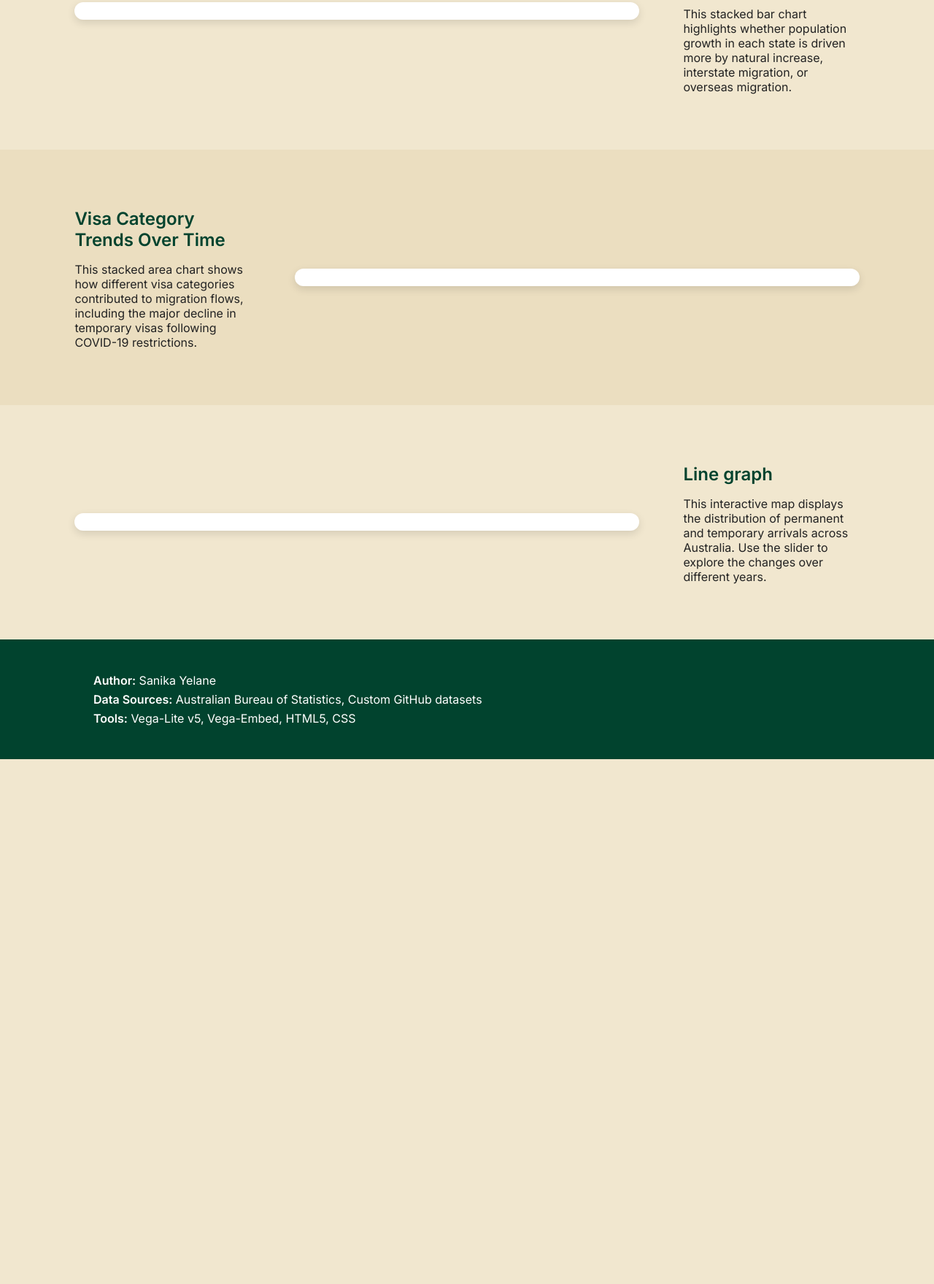
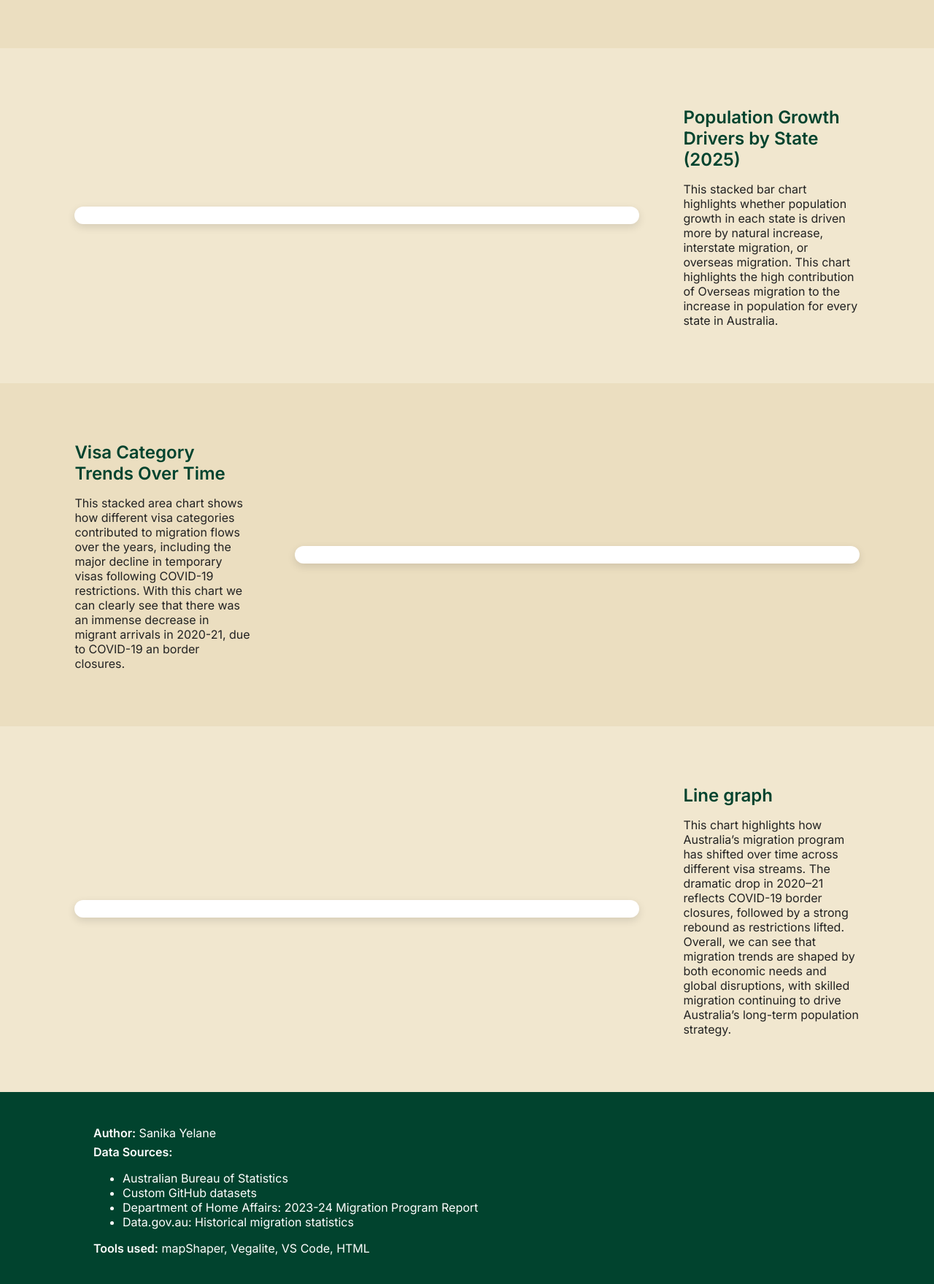
Before and after one commit to syel0006/FIT3179, a plain HTML site: page index.html in a window 1280 px wide. Shown: the part 795-2554 px from the top of the page at 73% size. Before the commit the page ends 1835 px from the top, so only its background shows below. Drawn offline with Linux system fonts and the light colour scheme; a script that the page names is missing.

Commit message:
finalised design

```diff
--- a/index.html
+++ b/index.html
@@ -110,6 +110,7 @@
       color: white;
     }
 
+
   </style>
 </head>
 
@@ -118,7 +119,7 @@
   <section id="intro-section">
   <h1>Migration Visualisations Dashboard</h1>
   <p>
-    This visualisation Dashboard provides an interactive exploration of population change in Australia,
+    This Visualisation Dashboard provides an interactive exploration of population change in Australia,
     focusing on overseas migration, visa patterns, and state-by-state growth. It highlights
     how migration trends have shifted over time, especially before, during, and after
     the COVID-19 pandemic, revealing differences in how each state contributes to
@@ -131,7 +132,8 @@
     <div class="vis-container" id="mapVis"></div>
     <div class="description">
       <h2>Migration Arrivals by State</h2>
-      <p>This interactive map displays the distribution of permanent and temporary arrivals across Australia. Use the slider to explore the changes over different years.</p>
+      <p>This visualisation explores how overseas migration contributes to population change across Australia at the state level for a selected year. The map reveals strong east-coast dominance, particularly in New South Wales, Victoria, and Queensland- where most international arrivals settle due to major job markets, education hubs, and established migrant communities.
+         The filter can be used to change the data to a different year's data and can help compare the response of migration before and after COVID-19. </p>
       <p class="note-warning">⚠ No data available between 2020–22 due to COVID border restrictions.</p>
     </div>
   </section>
@@ -141,7 +143,9 @@
     <div class="vis-container" id="barVis"></div>
     <div class="description">
       <h2>Population Growth Drivers by State (2025)</h2>
-      <p>This stacked bar chart highlights whether population growth in each state is driven more by natural increase, interstate migration, or overseas migration.</p>
+      <p>This stacked bar chart highlights whether population growth in each state is driven more by natural increase, interstate migration, or overseas migration.
+        This chart highlights the high contribution of Overseas migration to the increase in population for every state in Australia.
+      </p>
     </div>
   </section>
 
@@ -150,7 +154,9 @@
     <div class="vis-container" id="areaVis"></div>
     <div class="description">
       <h2>Visa Category Trends Over Time</h2>
-      <p>This stacked area chart shows how different visa categories contributed to migration flows, including the major decline in temporary visas following COVID-19 restrictions.</p>
+      <p>This stacked area chart shows how different visa categories contributed to migration flows over the years, including the major decline in temporary visas following COVID-19 restrictions.
+        With this chart we can clearly see that there was an immense decrease in migrant arrivals in 2020-21, due to COVID-19 an border closures.
+      </p>
     </div>
   </section>
 
@@ -159,14 +165,21 @@
     <div class="vis-container" id="lineVis"></div>
     <div class="description">
       <h2>Line graph</h2>
-      <p>This interactive map displays the distribution of permanent and temporary arrivals across Australia. Use the slider to explore the changes over different years.</p>
+      <p>This chart highlights how Australia’s migration program has shifted over time across different visa streams. The dramatic drop in 2020–21 reflects COVID-19 border closures, followed by a strong rebound as restrictions lifted.
+        Overall, we can see that migration trends are shaped by both economic needs and global disruptions, with skilled migration continuing to drive Australia’s long-term population strategy.</p>
     </div>
   </section>
 
   <footer>
     <p><strong>Author:</strong> Sanika Yelane </p>
-    <p><strong>Data Sources:</strong> Australian Bureau of Statistics, Custom GitHub datasets</p>
-    <p><strong>Tools:</strong> Vega-Lite v5, Vega-Embed, HTML5, CSS</p>
+    <p><strong>Data Sources:</strong> <ul><li>Australian Bureau of Statistics</li>
+        <li>Custom GitHub datasets</li>
+    <li>Department of Home Affairs: 2023-24 Migration Program Report</li>
+    <li>Data.gov.au: Historical migration statistics</li>
+    </ul>
+    </p>
+    <p><strong>Tools used:</strong> mapShaper, Vegalite, VS Code, HTML </p>
+
   </footer>
 
 
```
